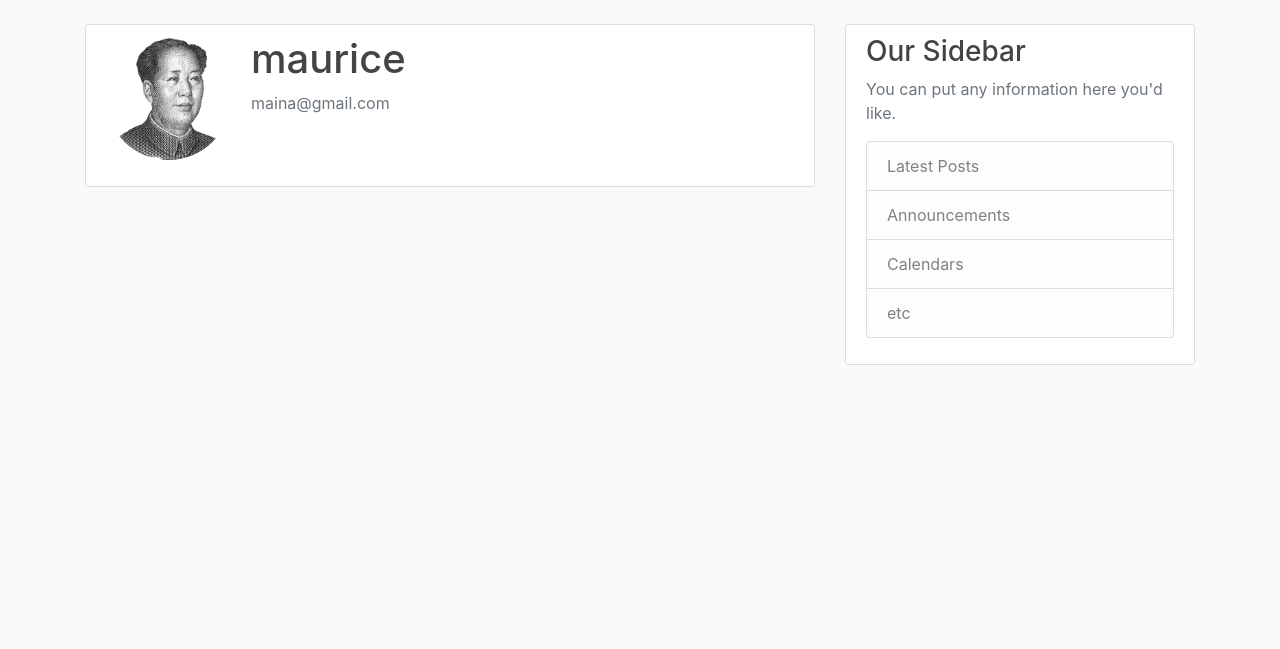
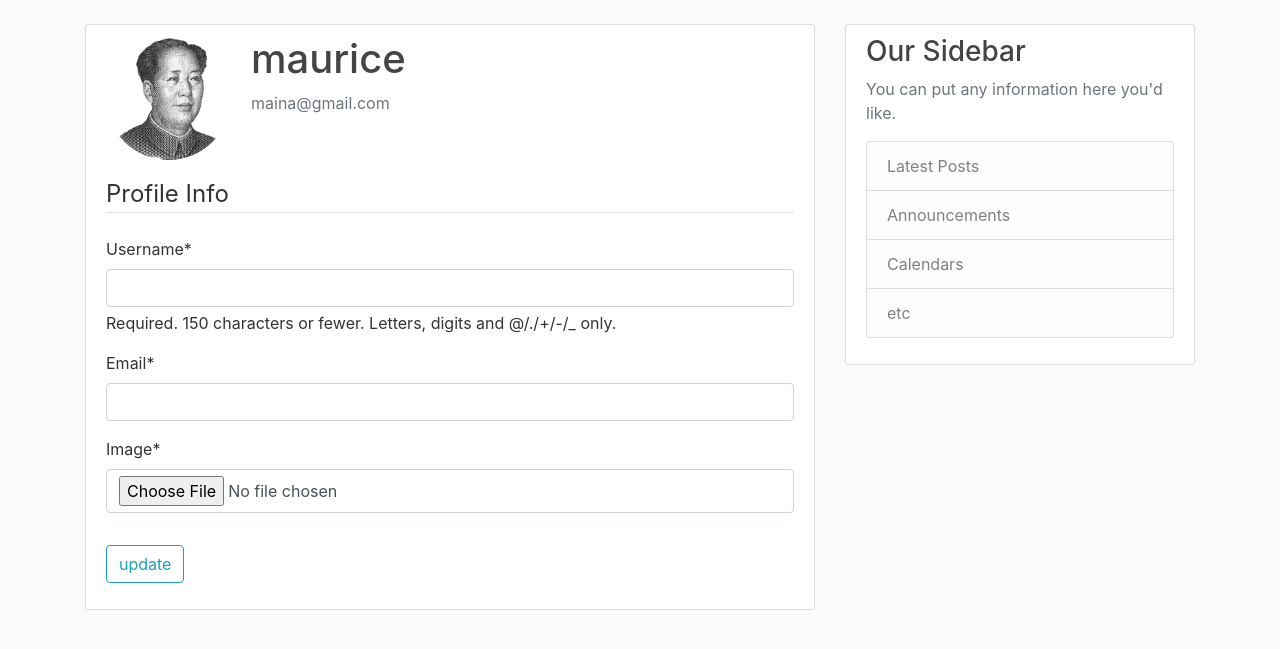
Before and after one commit to Macharia-Maurice/A-simple-Blog-website, a Django app: page /profile/ in a window 1280 px wide. Shown: the part 56-705 px from the top of the page. Run offline with Django 5.2, Linux system fonts and the light colour scheme; a user stored in the database is signed in; data comes from the database, SQL or seed files in the repository; some libraries are stand-ins or nearby versions.

Commit message:
profile change

```diff
--- a/django_project/users/forms.py
+++ b/django_project/users/forms.py
@@ -1,6 +1,7 @@
 from django import forms
 from django.contrib.auth.models import User
 from django.contrib.auth.forms import UserCreationForm
+from .models import Profile
 
 class UserRegisterForm(UserCreationForm):
     email=forms.EmailField()
@@ -8,3 +9,15 @@ class UserRegisterForm(UserCreationForm):
     class Meta:
         model=User
         fields=['username', 'email', 'password1', 'password2']
+
+class UserUpdateForm(forms.ModelForm):
+    email=forms.EmailField()
+
+    class Meta:
+        model=User
+        fields=['username', 'email']
+
+class ProfileUpdateForm(forms.ModelForm):
+    class Meta:
+        model=Profile
+        fields=['image']
--- a/django_project/users/templates/users/profile.html
+++ b/django_project/users/templates/users/profile.html
@@ -9,6 +9,16 @@
           <p class="text-secondary">{{ user.email }}</p>
         </div>
       </div>
-      <!-- FORM HERE -->
+      <form method="POST" enctype="multipart/form-data">
+            {% csrf_token %}
+            <fieldset class="form-group">
+                <legend class="border-bottom mb-4">Profile Info</legend>
+                {{ u_form|crispy }}
+                {{ p_form|crispy }}
+            </fieldset>
+            <div class="form-group">
+                <button class="btn btn-outline-info" type="submit">update</button>
+            </div>
+        </form>
     </div>
 {% endblock content %}
--- a/django_project/users/views.py
+++ b/django_project/users/views.py
@@ -1,6 +1,6 @@
 from django.shortcuts import render, redirect
 from django.contrib import messages
-from .forms import UserRegisterForm
+from .forms import UserRegisterForm,UserUpdateForm,ProfileUpdateForm
 from django.contrib.auth.decorators import login_required
 
 
@@ -18,4 +18,11 @@ def register(request):
 
 @login_required
 def profile(request):
-    return render(request, 'users/profile.html')
+    u_form=UserUpdateForm()
+    p_form=ProfileUpdateForm()
+
+    context={
+        'u_form':u_form,
+        'p_form':p_form
+    }
+    return render(request, 'users/profile.html', context)
```
